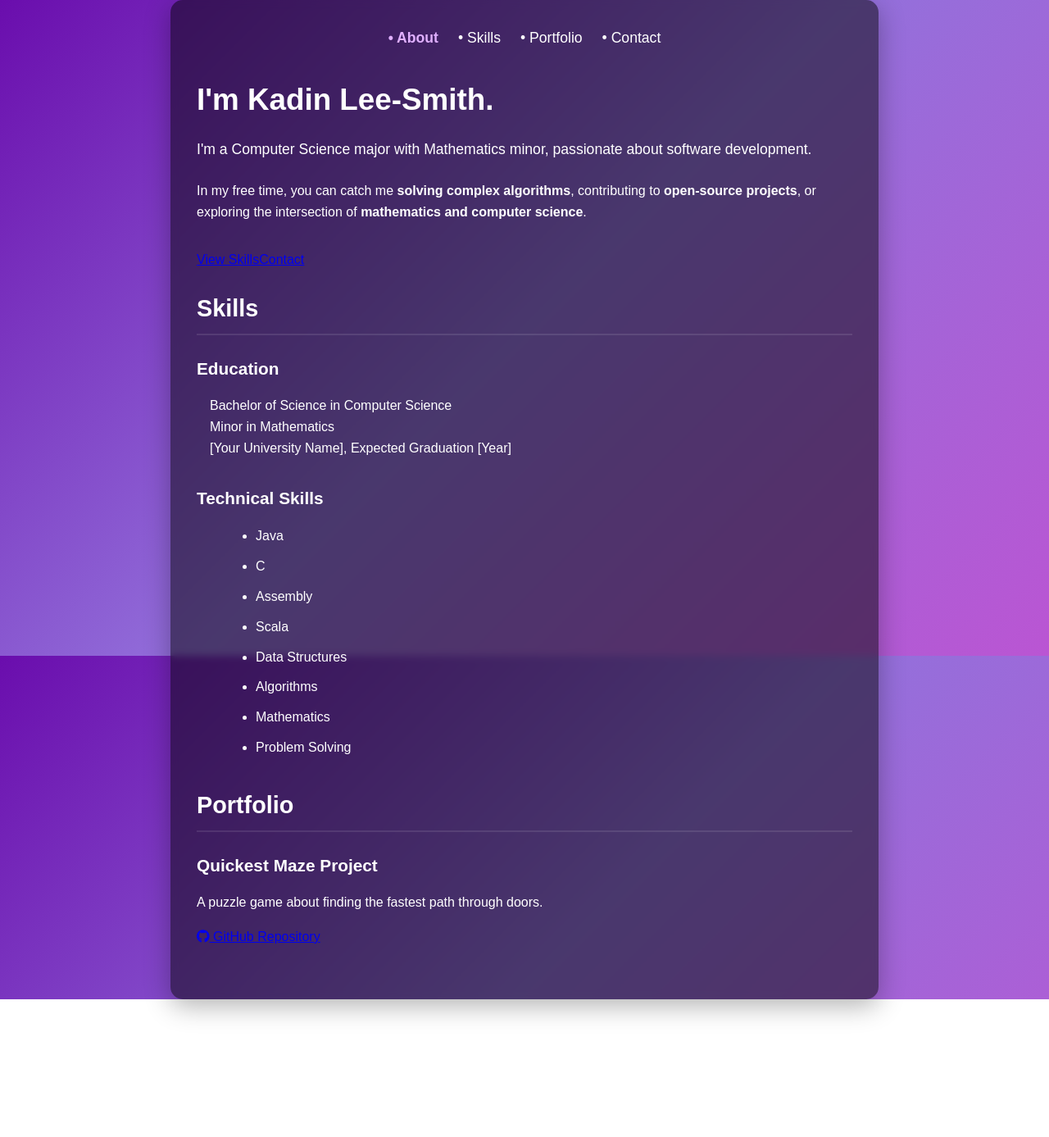
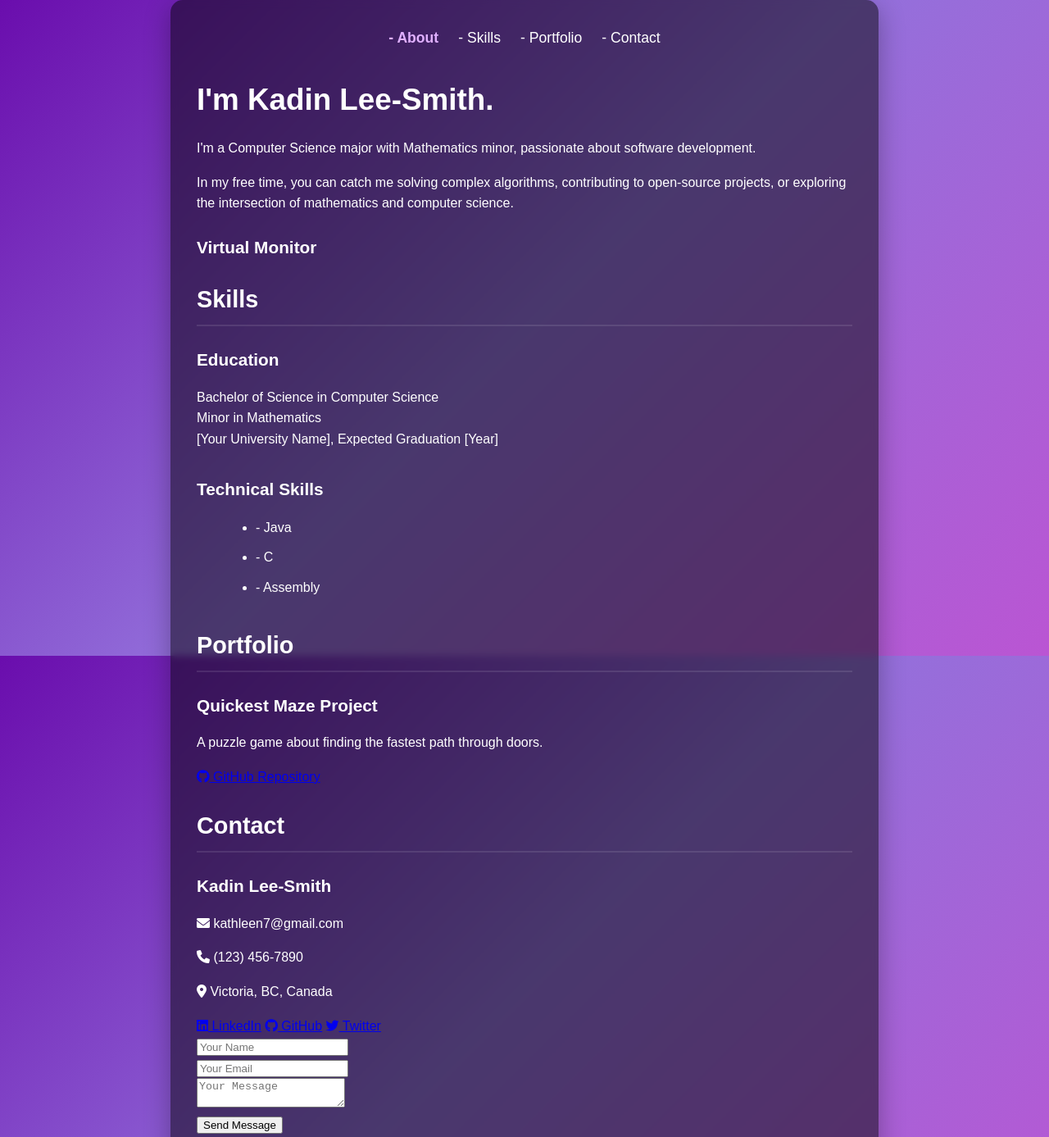
Before and after one commit to kadinalee/kadinleesmith.github.io, a plain HTML site: page index.html in a window 1280 px wide. Shown: the top 1387 px of the page at 82% size. Before the commit the page ends 1219 px from the top, so only its background shows below. Drawn offline with Linux system fonts and the light colour scheme.

Commit message:
Update index.html

```diff
--- a/index.html
+++ b/index.html
@@ -11,50 +11,47 @@
     <div class="container">
         <nav class="main-nav">
             <ul>
-                <li><a href="#about" class="active">• About</a></li>
-                <li><a href="#skills">• Skills</a></li>
-                <li><a href="#portfolio">• Portfolio</a></li>
-                <li><a href="#contact">• Contact</a></li>
+                <li><a href="#about" class="active">- About</a></li>
+                <li><a href="#skills">- Skills</a></li>
+                <li><a href="#portfolio">- Portfolio</a></li>
+                <li><a href="#contact">- Contact</a></li>
             </ul>
         </nav>
 
         <main>
+            <!-- About Tab -->
             <section id="about" class="tab-content active">
                 <h1>I'm Kadin Lee-Smith.</h1>
-                <p class="intro-text">I'm a Computer Science major with Mathematics minor, passionate about software development.</p>
-                <p class="hobbies-text">In my free time, you can catch me <strong>solving complex algorithms</strong>, contributing to <strong>open-source projects</strong>, or exploring the intersection of <strong>mathematics and computer science</strong>.</p>
-                <div class="action-buttons">
-                    <a href="#skills" class="btn">View Skills</a>
-                    <a href="#contact" class="btn">Contact</a>
+                <p>I'm a Computer Science major with Mathematics minor, passionate about software development.</p>
+                <p>In my free time, you can catch me solving complex algorithms, contributing to open-source projects, or exploring the intersection of mathematics and computer science.</p>
+                <div class="project-highlight">
+                    <h3>Virtual Monitor</h3>
                 </div>
             </section>
 
+            <!-- Skills Tab -->
             <section id="skills" class="tab-content">
                 <h2>Skills</h2>
                 <div class="section-block">
                     <h3>Education</h3>
-                    <p class="education-item">Bachelor of Science in Computer Science<br>
+                    <p>Bachelor of Science in Computer Science<br>
                     Minor in Mathematics<br>
                     [Your University Name], Expected Graduation [Year]</p>
                 </div>
                 <div class="section-block">
                     <h3>Technical Skills</h3>
                     <ul class="skills-list">
-                        <li>Java</li>
-                        <li>C</li>
-                        <li>Assembly</li>
-                        <li>Scala</li>
-                        <li>Data Structures</li>
-                        <li>Algorithms</li>
-                        <li>Mathematics</li>
-                        <li>Problem Solving</li>
+                        <li>- Java</li>
+                        <li>- C</li>
+                        <li>- Assembly</li>
                     </ul>
                 </div>
             </section>
 
+            <!-- Portfolio Tab -->
             <section id="portfolio" class="tab-content">
                 <h2>Portfolio</h2>
-                <div class="section-block">
+                <div class="project">
                     <h3>Quickest Maze Project</h3>
                     <p>A puzzle game about finding the fastest path through doors.</p>
                     <a href="https://github.com/kadinalee/Puzzle-Project" class="project-link">
@@ -63,23 +60,55 @@
                 </div>
             </section>
 
+            <!-- Contact Tab -->
             <section id="contact" class="tab-content">
-                <!-- Your contact section here -->
+                <h2>Contact</h2>
+                <div class="contact-info">
+                    <div class="contact-card">
+                        <h3>Kadin Lee-Smith</h3>
+                        <div class="contact-details">
+                            <p><i class="fas fa-envelope"></i> kathleen7@gmail.com</p>
+                            <p><i class="fas fa-phone"></i> (123) 456-7890</p>
+                            <p><i class="fas fa-map-marker-alt"></i> Victoria, BC, Canada</p>
+                        </div>
+
+                        <div class="social-links">
+                            <a href="#"><i class="fab fa-linkedin"></i> LinkedIn</a>
+                            <a href="#"><i class="fab fa-github"></i> GitHub</a>
+                            <a href="#"><i class="fab fa-twitter"></i> Twitter</a>
+                        </div>
+                    </div>
+
+                    <form class="contact-form">
+                        <div class="form-group">
+                            <input type="text" placeholder="Your Name" required>
+                        </div>
+                        <div class="form-group">
+                            <input type="email" placeholder="Your Email" required>
+                        </div>
+                        <div class="form-group">
+                            <textarea placeholder="Your Message" required></textarea>
+                        </div>
+                        <button type="submit" class="btn">Send Message</button>
+                    </form>
+                </div>
             </section>
         </main>
     </div>
 
     <script>
-        // Same JavaScript as before
         document.querySelectorAll('.main-nav a').forEach(tab => {
             tab.addEventListener('click', function(e) {
                 e.preventDefault();
+
+                // Remove active class from all tabs and content
                 document.querySelectorAll('.main-nav a').forEach(t => t.classList.remove('active'));
                 document.querySelectorAll('.tab-content').forEach(c => c.classList.remove('active'));
+
+                // Add active class to clicked tab and corresponding content
                 this.classList.add('active');
                 const target = this.getAttribute('href');
                 document.querySelector(target).classList.add('active');
-                document.querySelector(target).scrollIntoView({ behavior: 'smooth' });
             });
         });
     </script>
```
